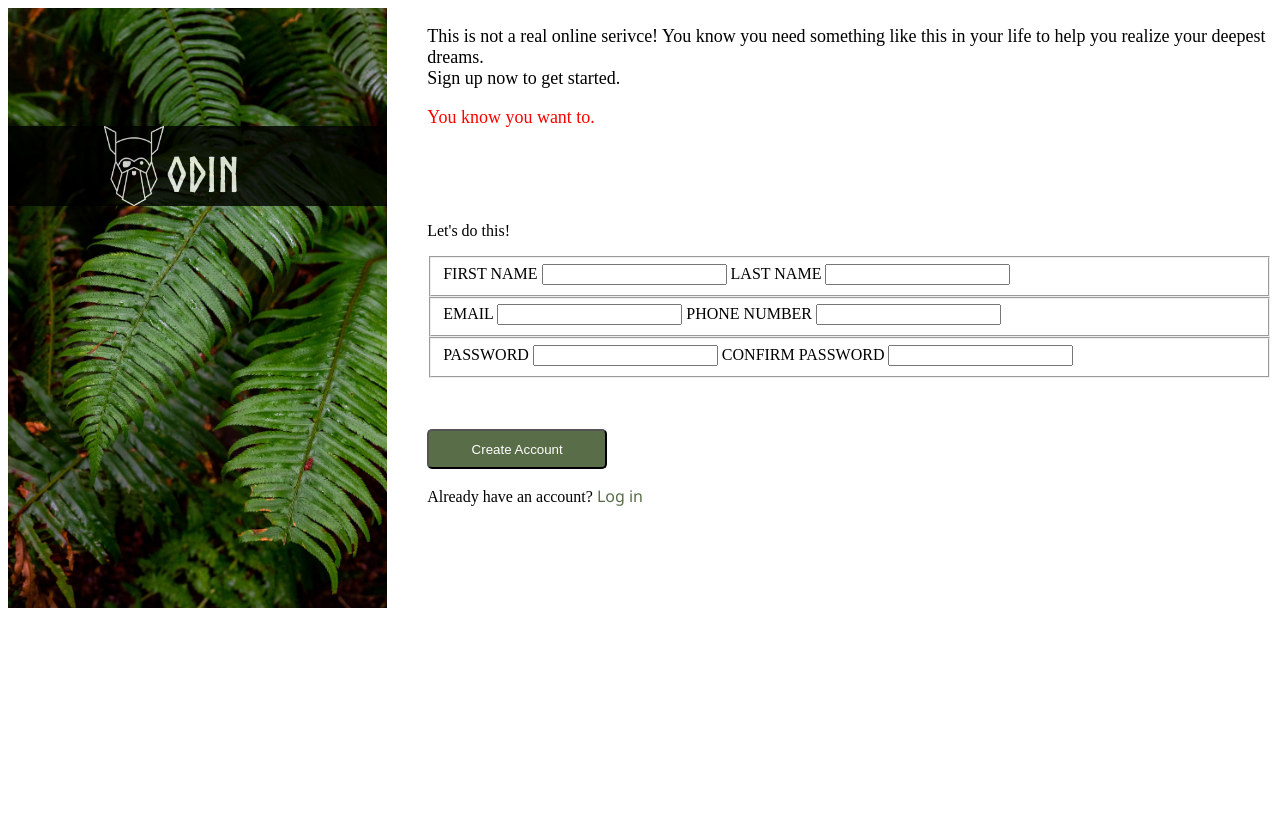
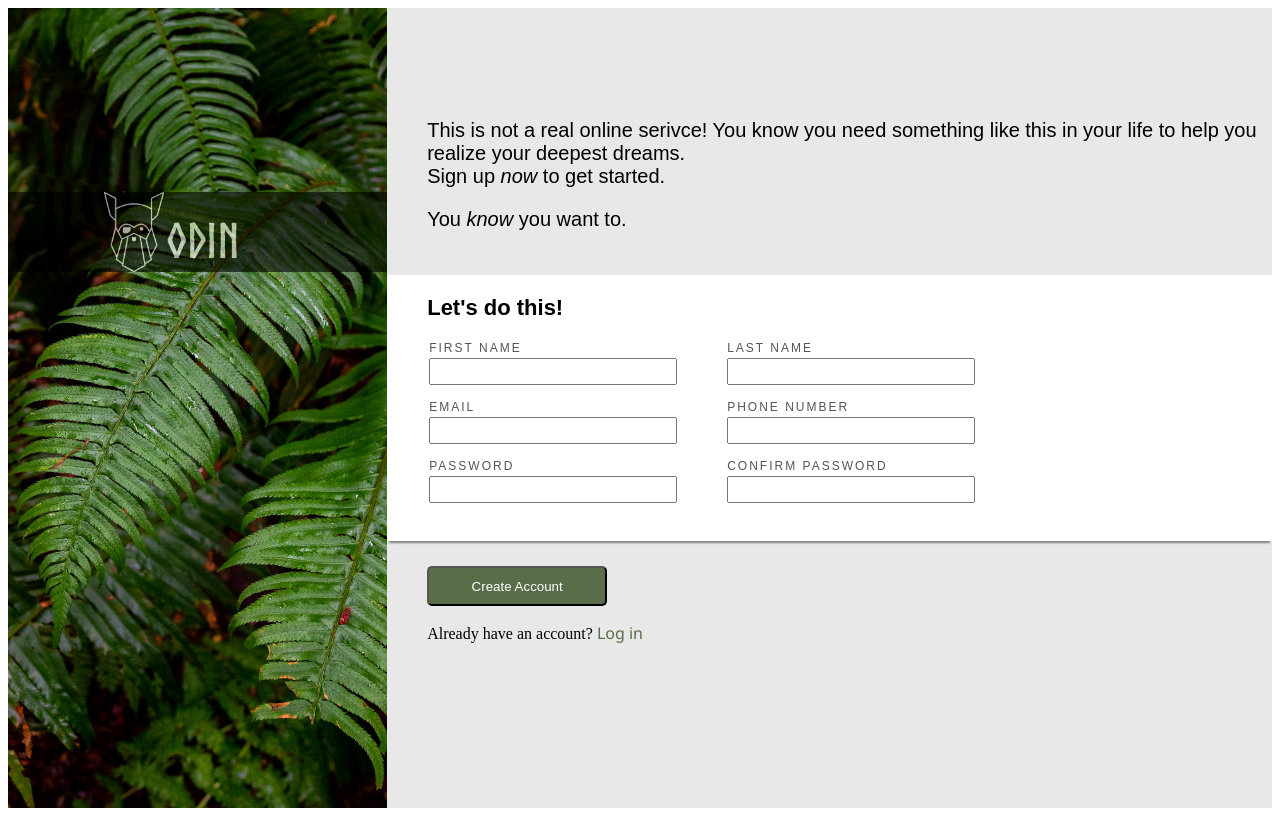
Before and after one commit to dgladovic/sign_up_form, a plain HTML site: page index.html in a window 1280 px wide. Drawn offline with Linux system fonts and the light colour scheme.

Commit message:
Presotalo je samo sredjivanje pseudoklasa

```diff
--- a/index.html
+++ b/index.html
@@ -20,34 +20,42 @@
             <p>This is not a real online serivce! You know you need
                 something like this in your life to help you realize
                 your deepest dreams.
-                <span>Sign up now to get started.</span>
+                <span>Sign up <em>now</em> to get started.</span>
 
-                <span>You know you want to.</span>
+                <span>You <em>know</em> you want to.</span>
             </p>
         </div>
         <div class="right two">
             <p>Let's do this!</p>
             <form>
                 <fieldset>
+                    <div>
                         <label for="name">FIRST NAME</label>
                         <input type="text" name="first_name" id="name">
-
+                    </div>
+                    <div>
                         <label for="last_name">LAST NAME</label>
                         <input type="text" name="last_name" id="last_name">
+                    </div>
                 </fieldset>
                 <fieldset>
+                    <div>
                         <label for="email">EMAIL</label>
                         <input type="email" name="email" id="email">
-
+                    </div>
+                    <div>
                         <label for="phone">PHONE NUMBER</label>
                         <input type="text" name="phone" id="phone">
+                    </div>
                 </fieldset>
                 <fieldset>
+                    <div>
                     <label for="password">PASSWORD</label>
                     <input type="password" name="password" id="password">
-
+                </div><div>
                     <label for="password_confirm">CONFIRM PASSWORD</label>
                     <input type="password" name="password_confirm" id="password_confirm">
+                </div>
                 </fieldset>
             </form>
         </div>
--- a/styles.css
+++ b/styles.css
@@ -9,7 +9,7 @@
 
 body{
     display: flex;
-    height: 600px;
+    height: 800px;
 }
 
 .left{
@@ -38,7 +38,7 @@ body{
     background-size: contain;
     background-repeat: no-repeat;
     background-position-x: 30%;
-    opacity: 80%;
+    opacity: 60%;
 }
 
 .logo p{
@@ -55,12 +55,18 @@ body{
 .right.one,
 .right.two,
 .right.three{
+    background-color: rgb(232, 232, 232);
     padding-left: 40px;
-    height: 33%;
+    height: 33.33%;
+}
+
+.right.one{
+    font-family: sans-serif;
+    justify-content: end;
 }
 
 .right.one p{
-    font-size: large;
+    font-size: 20px;
 }
 
 span{
@@ -69,7 +75,7 @@ span{
 
 span~span{
     margin-top: 1em;
-    color: red;
+    margin-bottom: 1.2em;
 }
 
 button{
@@ -89,3 +95,57 @@ button{
     display: inline-block;
     color: #596D48;
 }
+
+.right.two{
+    position: relative;
+    background-color: white;
+    box-shadow: 0px 4px 2px -2px gray;
+}
+
+.right.two p{
+    margin: 20px 0px 20px 0px;
+    font-size: 22px;
+    font-weight: bold;
+    font-family: sans-serif;
+}
+
+fieldset{
+    padding: 0 0 0 0;
+    border: 0px;
+    display: flex;
+    justify-content: left;
+    gap: 50px;
+}
+
+fieldset input{
+    width: 240px;
+}
+
+fieldset label{
+    letter-spacing: 2px;
+    font-size: 12px;
+    font-family: sans-serif;
+    color: rgb(85, 85, 85);
+}
+
+fieldset div{
+    margin-bottom: 15px;
+}
+
+fieldset div~div{
+}
+
+label{
+    display: block;
+}
+
+input{
+    margin-top: 3px;
+    font-size: 18px;
+    font-family: sans-serif;
+}
+
+input:hover{
+    border-color: blue;
+    box-shadow: 2px 2px 2px -2px gray;
+}
```
Lines whose indentation alone changed are shown as unchanged.
